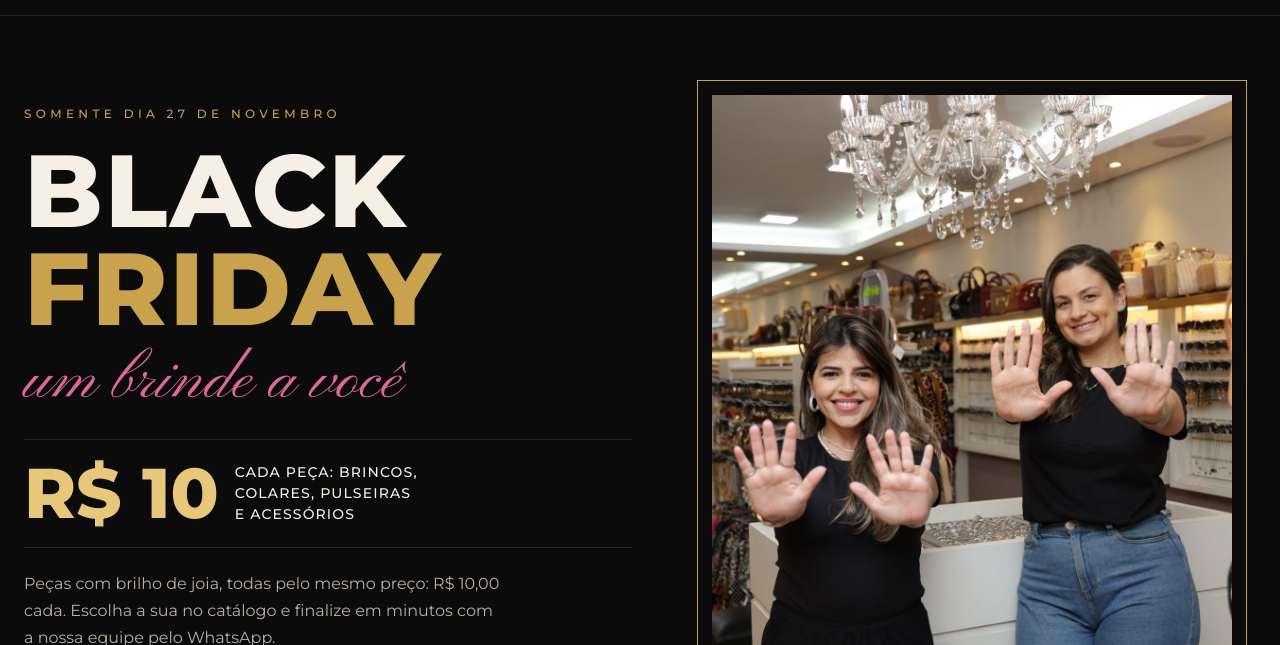
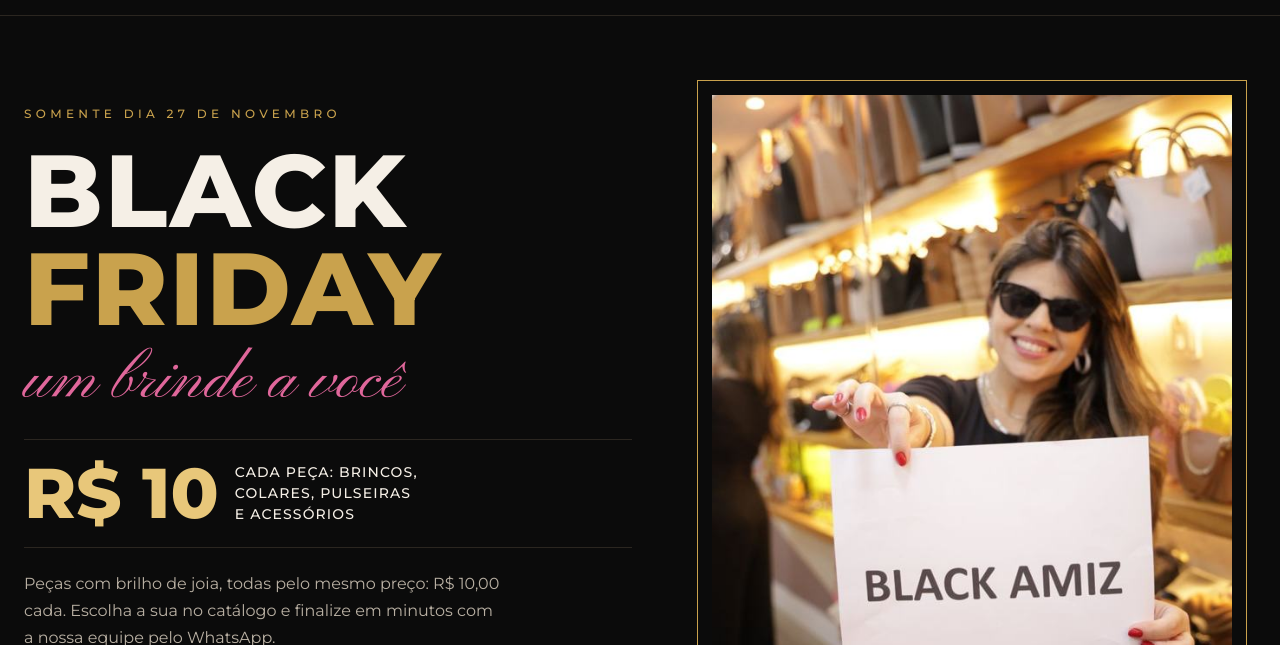
Before and after one commit to fernandomarques1308-collab/amiz-black-friday, a plain HTML site: page index.html in a window 1280 px wide. Shown: the part 152-797 px from the top of the page. Drawn offline with nearby package versions, Linux system fonts and the light colour scheme.

Commit message:
Capa: troca foto das sócias pela foto Black Amiz
Co-Authored-By: Claude Opus 5.5 <noreply@anthropic.com>

```diff
--- a/index.html
+++ b/index.html
@@ -58,7 +58,7 @@ a{color:#E8C77A}a:hover{color:#F5EFE6}
 </div>
 <div style="flex: 1 1 420px; min-width: 0; display: flex; justify-content: center">
 <div style="position: relative; width: 100%; max-width: 520px; padding: 14px; border: 1px solid #C9A24D">
-<img src="img/loja-socias.jpg" alt="As sócias da Amiz na loja" style="width: 100%; aspect-ratio: 4 / 5; object-fit: cover; object-position: center 45%; display: block">
+<img src="img/IMG_6138.jpg" alt="Sócia da Amiz segurando a placa Black Amiz na loja" style="width: 100%; aspect-ratio: 4 / 5; object-fit: cover; object-position: center 60%; display: block">
 <div style="position: absolute; right: -18px; bottom: 36px; background: #0B0B0B; border: 1px solid #E0679B; padding: 14px 18px; display: flex; flex-direction: column; gap: 4px">
 <span style="font: 400 30px/1 'Pinyon Script', cursive; color: #E0679B">Amiz</span>
 <span style="font: 600 11px/1 Montserrat, Arial, sans-serif; letter-spacing: 0.24em; text-transform: uppercase; color: #F5EFE6">Black Friday</span>
```
